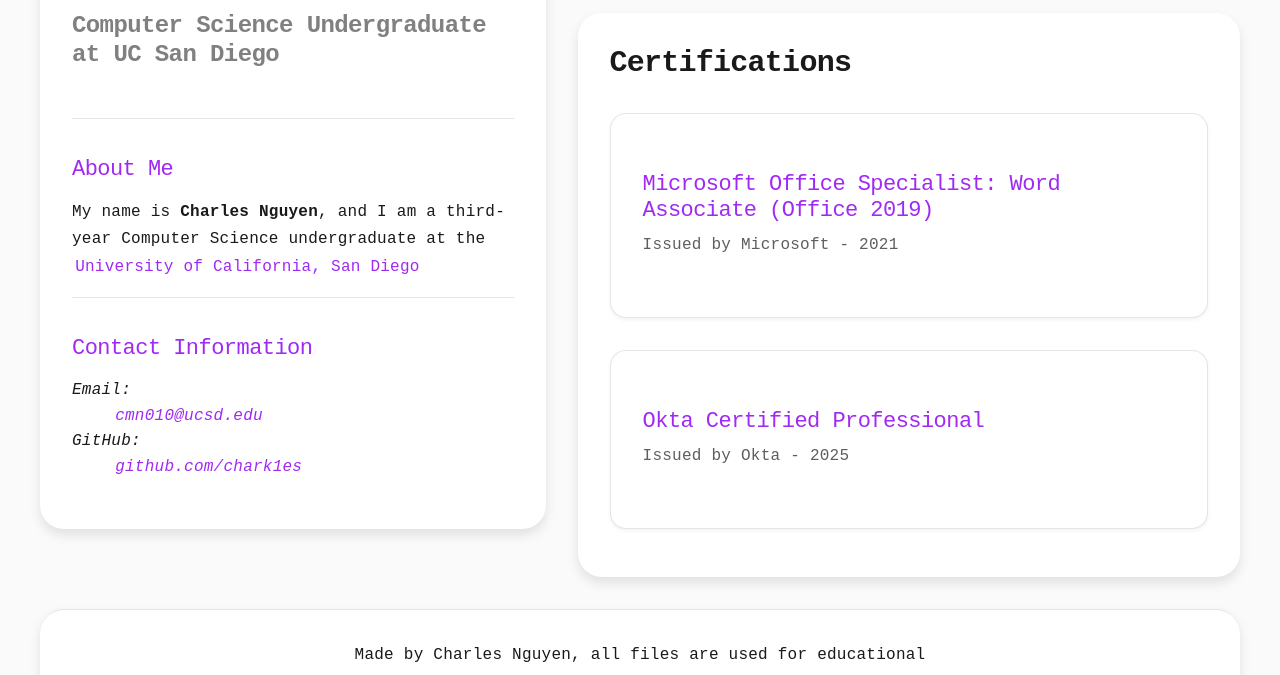
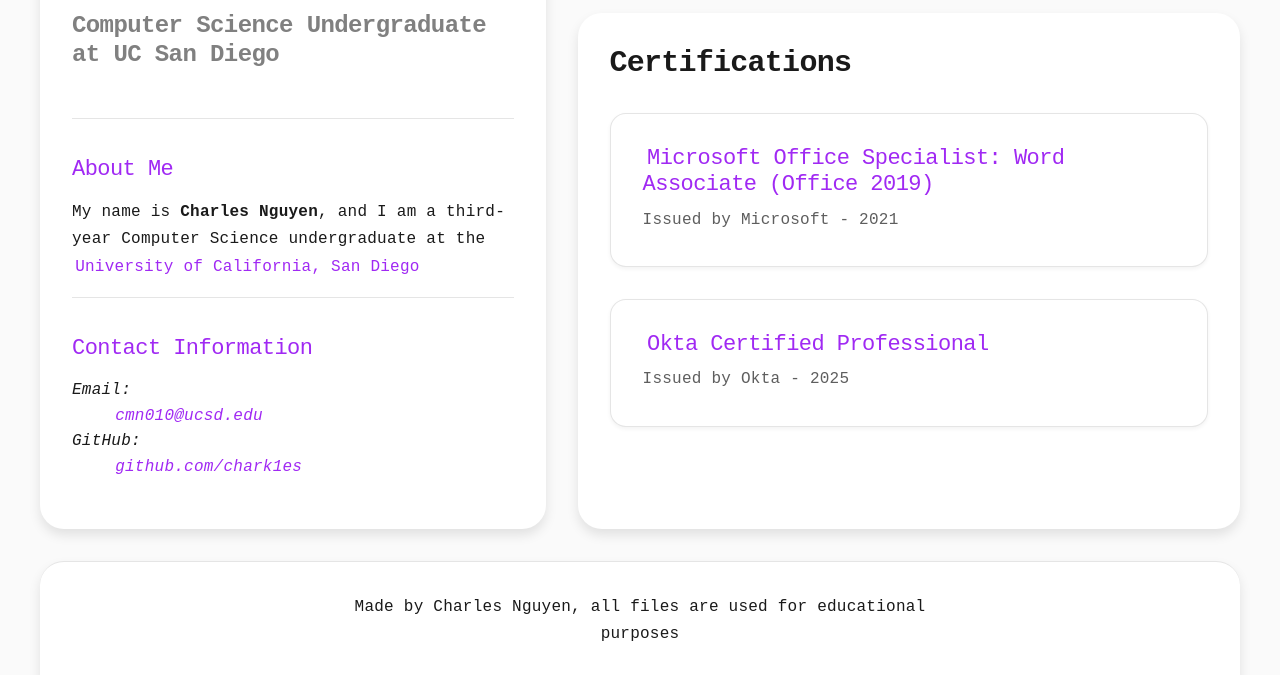
Before and after one commit to chark1es/cse134b-hw5, a plain HTML site: page index.html in a window 1280 px wide. Shown: the part 714-1389 px from the top of the page. Drawn offline with Linux system fonts and the light colour scheme.

Commit message:
Made the title contain the link rather than the list

```diff
--- a/index.html
+++ b/index.html
@@ -136,25 +136,25 @@
                     <h2>Certifications</h2>
                     <ul class="cert-list">
                         <li>
+                            <h3>
                                 <a
                                     href="https://www.credly.com/badges/ef0a1a75-459d-421a-9c70-9c6eba8ff01f/email"
                                     target="_blank"
+                                    >Microsoft Office Specialist: Word Associate
+                                    (Office 2019)</a
                                 >
-                                <h3>
-                                    Microsoft Office Specialist: Word Associate
-                                    (Office 2019)
                             </h3>
                             <p>Issued by Microsoft - 2021</p>
-                            </a>
                         </li>
                         <li>
+                            <h3>
                                 <a
                                     href="https://www.credly.com/badges/92844853-f3bc-49e7-8e46-b7de59722cb5/public_url"
                                     target="_blank"
+                                    >Okta Certified Professional</a
                                 >
-                                <h3>Okta Certified Professional</h3>
+                            </h3>
                             <p>Issued by Okta - 2025</p>
-                            </a>
                         </li>
                     </ul>
                 </section>
```
Also changed, not shown: 1 other file. Lines whose indentation alone changed are shown as unchanged.
